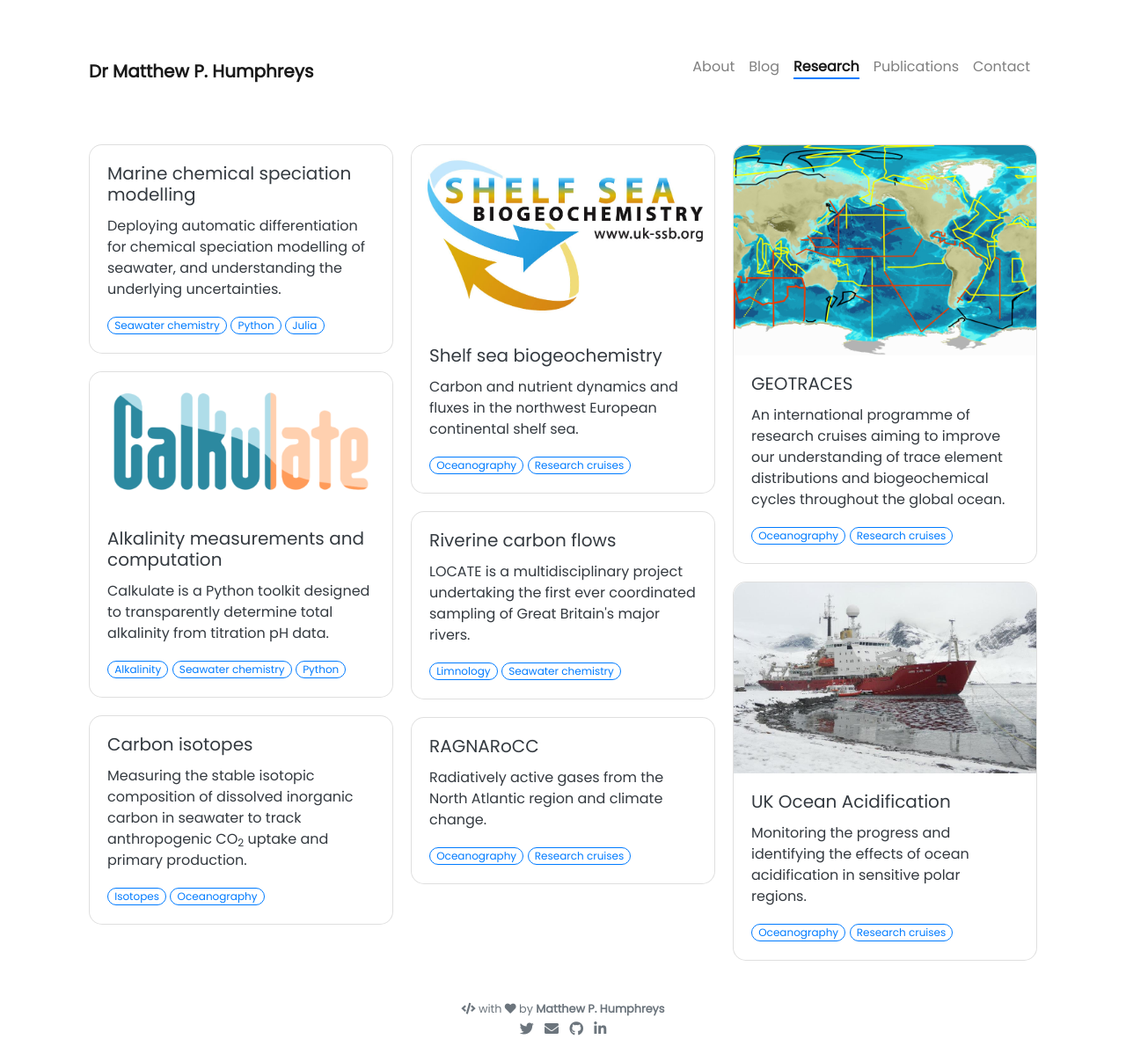
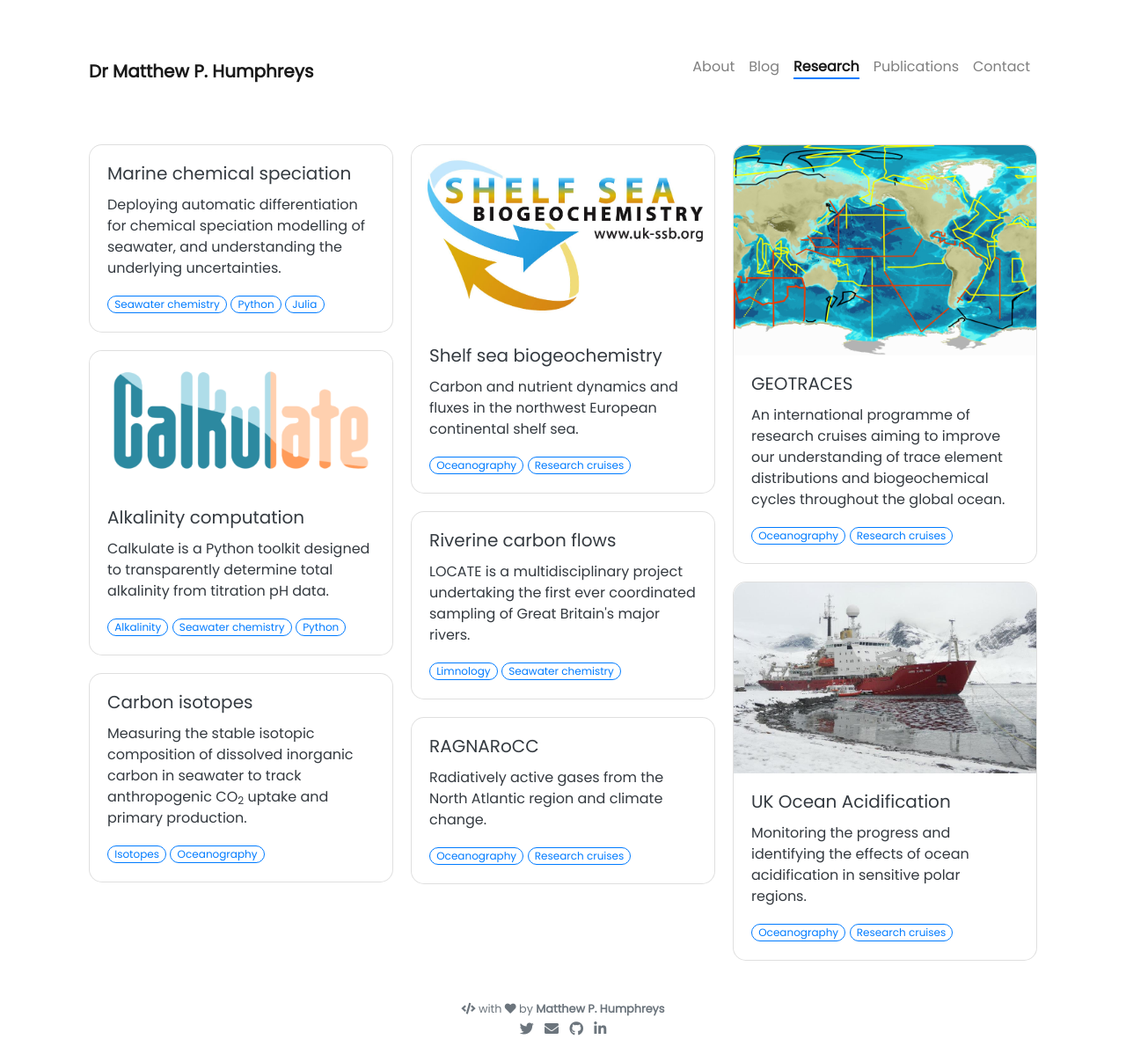
Before and after one commit to mvdh7/mvdh7.github.io, a Jekyll site: the page built from pages/projects.html, in a window 1280 px wide. Shown: the whole page at 88% size. Built offline with Jekyll 4.4.1, drawn with Linux system fonts in a browser that asks for light colours; nearby versions of some CDN libraries; comment, search, counter and statistics services are not loaded.

Commit message:
shorten titles

```diff
--- a/_projects/100-marchemspec.md
+++ b/_projects/100-marchemspec.md
@@ -1,5 +1,5 @@
 ---
-name: Marine chemical speciation modelling
+name: Marine chemical speciation
 tools: [Seawater chemistry, Python, Julia]
 image:
 description: Deploying automatic differentiation for chemical speciation modelling of seawater, and understanding the underlying uncertainties.
--- a/_projects/200-calkulate.md
+++ b/_projects/200-calkulate.md
@@ -1,5 +1,5 @@
 ---
-name: Alkalinity measurements and computation
+name: Alkalinity computation
 tools: [Alkalinity, Seawater chemistry, Python]
 image: https://raw.githubusercontent.com/mvdh7/mvdh7.github.io/master/images/calkulate.png
 description: Calkulate is a Python toolkit designed to transparently determine total alkalinity from titration pH data.
```
